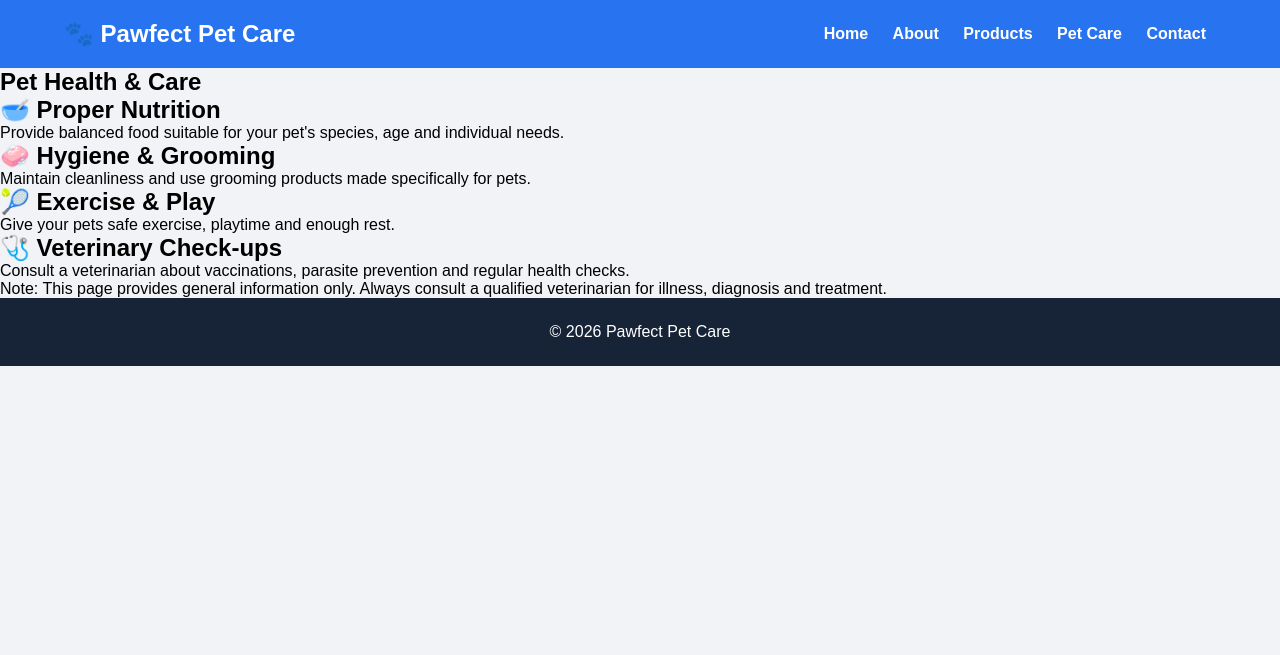
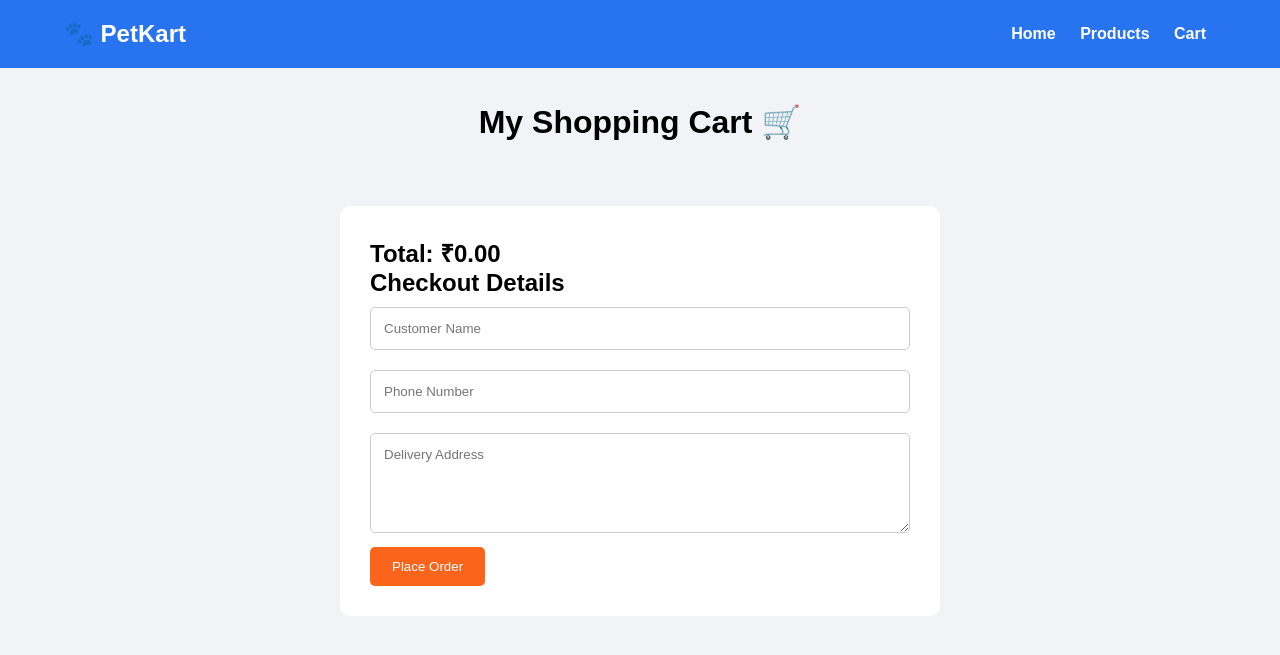
Before and after one commit to 1972yoga/love-and-care, a PHP site: page /cart.php in a window 1280 px wide. Shown: the top 655 px of the page. Run offline with PHP 8.4, Linux system fonts and the light colour scheme.

Commit message:
Update cart.php for order placement functionality

```diff
--- a/cart.php
+++ b/cart.php
@@ -1,59 +1,121 @@
+
+<?php
+require 'db.php';
+
+$message = "";
+
+if (isset($_POST['place_order'])) {
+
+    $name = trim($_POST['name']);
+    $phone = trim($_POST['phone']);
+    $address = trim($_POST['address']);
+
+    if ($name && $phone && $address && !empty($_SESSION['cart'])) {
+
+        $total = 0;
+        $ids = array_keys($_SESSION['cart']);
+
+        $stmt = $conn->prepare("SELECT price FROM products WHERE id=?");
+
+        foreach ($ids as $id) {
+            $stmt->bind_param("i", $id);
+            $stmt->execute();
+            $product = $stmt->get_result()->fetch_assoc();
+
+            if ($product) {
+                $total += $product['price'] * $_SESSION['cart'][$id];
+            }
+        }
+
+        $stmt = $conn->prepare(
+            "INSERT INTO orders(customer_name,phone,address,total)
+             VALUES(?,?,?,?)"
+        );
+        $stmt->bind_param("sssd", $name, $phone, $address, $total);
+
+        if ($stmt->execute()) {
+            $_SESSION['cart'] = [];
+            $message = "Order placed successfully!";
+        }
+    } else {
+        $message = "Please fill all details and add products.";
+    }
+}
+
+$total = 0;
+?>
 
 <!DOCTYPE html>
-<html lang="en">
+<html>
 <head>
-    <meta charset="UTF-8">
-    <meta name="viewport" content="width=device-width, initial-scale=1.0">
-    <title>Pet Care Tips</title>
-    <link rel="stylesheet" href="css/style.css">
+<title>PetKart Cart</title>
+<link rel="stylesheet" href="style.css">
 </head>
 <body>
+
 <header>
-    <h2>🐾 Pawfect Pet Care</h2>
+    <h2>🐾 PetKart</h2>
     <nav>
-        <a href="index.html">Home</a>
-        <a href="about.html">About</a>
-        <a href="products.html">Products</a>
-        <a href="care.html">Pet Care</a>
-        <a href="contact.html">Contact</a>
+        <a href="index.php">Home</a>
+        <a href="products.php">Products</a>
+        <a href="cart.php">Cart</a>
     </nav>
 </header>
 
-<section class="section">
-    <h1>Pet Health & Care</h1>
+<h1 class="heading">My Shopping Cart 🛒</h1>
 
-    <article class="care-card">
-        <h2>🥣 Proper Nutrition</h2>
-        <p>Provide balanced food suitable for your pet's species,
-           age and individual needs.</p>
-    </article>
+<p class="success">
+<?php echo htmlspecialchars($message); ?>
+</p>
 
-    <article class="care-card">
-        <h2>🧼 Hygiene & Grooming</h2>
-        <p>Maintain cleanliness and use grooming products
-           made specifically for pets.</p>
-    </article>
+<div class="cart-box">
 
-    <article class="care-card">
-        <h2>🎾 Exercise & Play</h2>
-        <p>Give your pets safe exercise, playtime and enough rest.</p>
-    </article>
+<?php
+$cart = $_SESSION['cart'] ?? [];
 
-    <article class="care-card">
-        <h2>🩺 Veterinary Check-ups</h2>
-        <p>Consult a veterinarian about vaccinations,
-           parasite prevention and regular health checks.</p>
-    </article>
+foreach($cart as $id => $qty) {
 
-    <p class="notice">
-        Note: This page provides general information only.
-        Always consult a qualified veterinarian for illness,
-        diagnosis and treatment.
-    </p>
-</section>
+    $stmt = $conn->prepare("SELECT * FROM products WHERE id=?");
+    $stmt->bind_param("i", $id);
+    $stmt->execute();
+    $product = $stmt->get_result()->fetch_assoc();
 
-<footer>
-    <p>© 2026 Pawfect Pet Care</p>
-</footer>
+    if (!$product) continue;
+
+    $subtotal = $product['price'] * $qty;
+    $total += $subtotal;
+?>
+
+<div class="cart-item">
+    <h3><?php echo htmlspecialchars($product['name']); ?></h3>
+    <p>Quantity: <?php echo $qty; ?></p>
+    <p>Price: ₹<?php echo number_format($subtotal,2); ?></p>
+</div>
+
+<?php } ?>
+
+<h2>Total: ₹<?php echo number_format($total,2); ?></h2>
+
+<h2>Checkout Details</h2>
+
+<form method="POST">
+    <input type="text" name="name"
+           placeholder="Customer Name" required>
+
+    <input type="tel" name="phone"
+           placeholder="Phone Number"
+           pattern="[0-9]{10}" required>
+
+    <textarea name="address"
+              placeholder="Delivery Address" required></textarea>
+
+    <button name="place_order" class="btn"
+            <?php echo empty($cart) ? 'disabled' : ''; ?>>
+        Place Order
+    </button>
+</form>
+
+</div>
+
 </body>
 </html>
```
